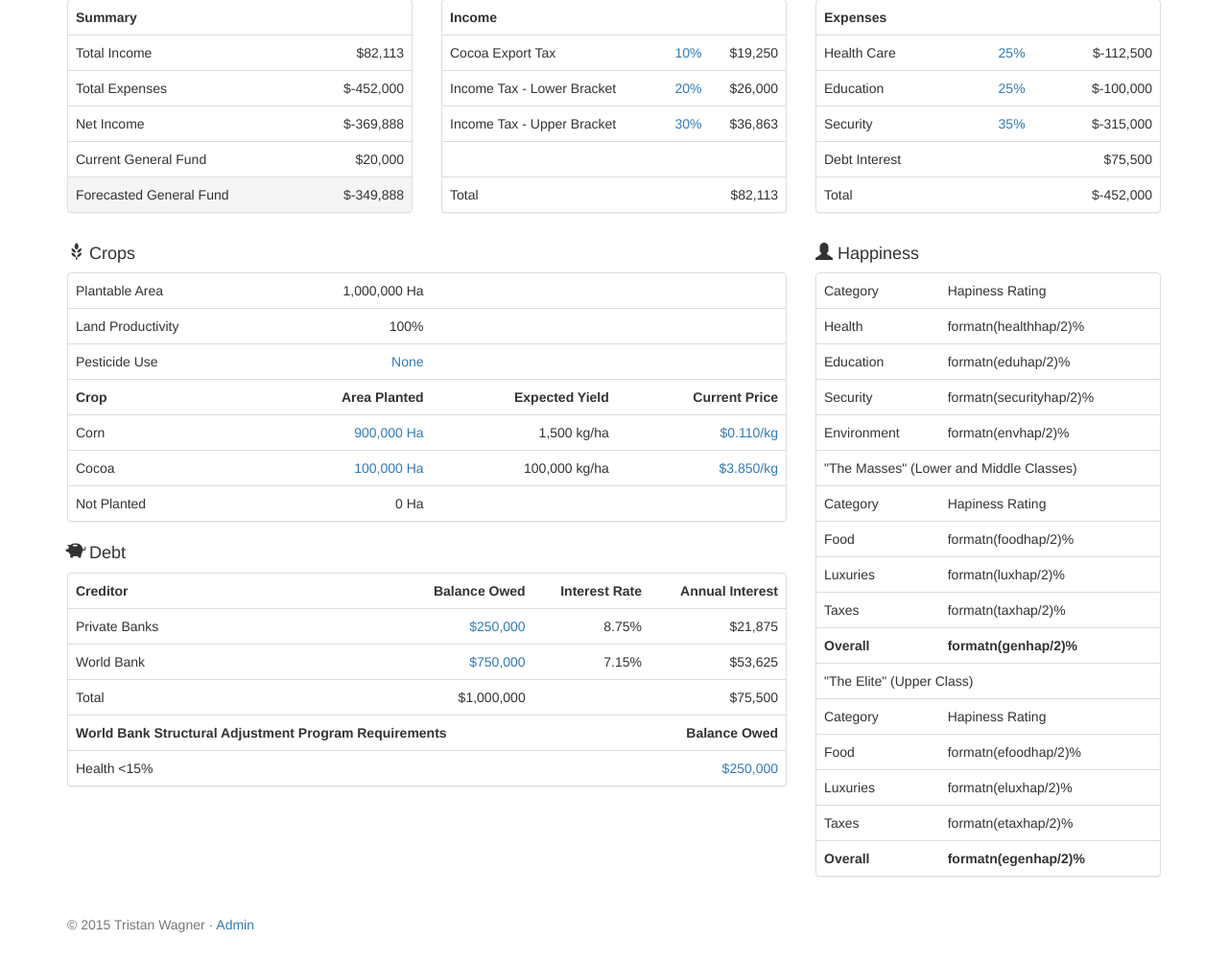
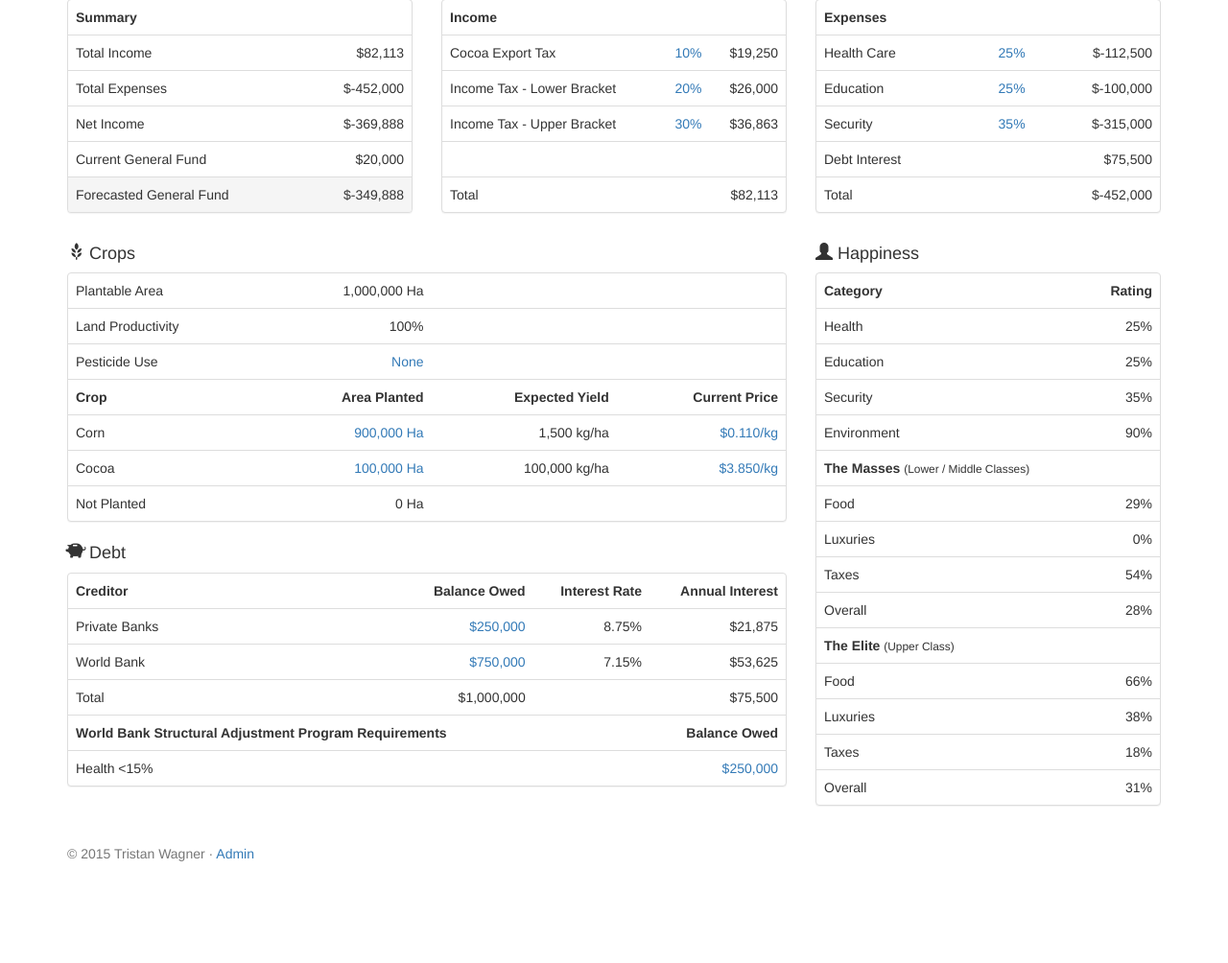
Before and after one commit to twagner000/tristanwagner, a Django app: page /deveconsim/ in a window 1280 px wide. Shown: the part 389-1393 px from the top of the page at 96% size. After the commit the page ends 1287 px from the top, so only its background shows below. Run offline with Django 3.2, Linux system fonts and the light colour scheme; the visitor is signed in with stand-in values (Sample User, id 1); some libraries are stand-ins or nearby versions.

Commit message:
added happiness table calculations to deveconsim

```diff
--- a/deveconsim/templates/deveconsim/index.html
+++ b/deveconsim/templates/deveconsim/index.html
@@ -216,23 +216,21 @@
                     <h4><span class="glyphicon glyphicon-user" aria-hidden="true"></span> Happiness</h4>
                     <div class="panel panel-default">
                         <table class="table">
-                            <tr><td colspan="2">Category</td><td colspan="2">Hapiness Rating</td></tr>
-                            <tr><td colspan="2">Health</td><td colspan="2">formatn(healthhap/2)%</td></tr>
-                            <tr><td colspan="2">Education</td><td colspan="2">formatn(eduhap/2)%</td></tr>
-                            <tr><td colspan="2">Security</td><td colspan="2">formatn(securityhap/2)%</td></tr>
-                            <tr><td colspan="2">Environment</td><td colspan="2">formatn(envhap/2)%</td></tr>
-                            <tr><td colspan="4">&quot;The Masses&quot; (Lower and Middle Classes)</td></tr>
-                            <tr><td colspan="2">Category</td><td colspan="2">Hapiness Rating</td></tr>
-                            <tr><td colspan="2">Food</td><td colspan="2">formatn(foodhap/2)%</td></tr>
-                            <tr><td colspan="2">Luxuries</td><td colspan="2">formatn(luxhap/2)%</td></tr>
-                            <tr><td colspan="2">Taxes</td><td colspan="2">formatn(taxhap/2)%</td></tr>
-                            <tr><td colspan="2"><b>Overall</b></td><td colspan="2"><b>formatn(genhap/2)%</b></td></tr>
-                            <tr><td colspan="4">&quot;The Elite&quot; (Upper Class)</td></tr>
-                            <tr><td colspan="2">Category</td><td colspan="2">Hapiness Rating</td></tr>
-                            <tr><td colspan="2">Food</td><td colspan="2">formatn(efoodhap/2)%</td></tr>
-                            <tr><td colspan="2">Luxuries</td><td colspan="2">formatn(eluxhap/2)%</td></tr>
-                            <tr><td colspan="2">Taxes</td><td colspan="2">formatn(etaxhap/2)%</td></tr>
-                            <tr><td colspan="2"><b>Overall</b></td><td colspan="2"><b>formatn(egenhap/2)%</b></td></tr>
+                            <tr><th>Category</th><th class="text-right">Rating</th></tr>
+                            <tr><td>Health</td><td class="text-right">{{hap.health|floatformat:0}}%</td></tr>
+                            <tr><td>Education</td><td class="text-right">{{hap.education|floatformat:0}}%</td></tr>
+                            <tr><td>Security</td><td class="text-right">{{hap.security|floatformat:0}}%</td></tr>
+                            <tr><td>Environment</td><td class="text-right">{{hap.env|floatformat:0}}%</td></tr>
+                            <tr><td colspan="2"><strong>The Masses</strong> <small>(Lower / Middle Classes)</small></td></tr>
+                            <tr><td>Food</td><td class="text-right">{{hap.lfood|floatformat:0}}%</td></tr>
+                            <tr><td>Luxuries</td><td class="text-right">{{hap.llux|floatformat:0}}%</td></tr>
+                            <tr><td>Taxes</td><td class="text-right">{{hap.ltax|floatformat:0}}%</td></tr>
+                            <tr><td>Overall</td><td class="text-right">{{hap.lgen|floatformat:0}}%</td></tr>
+                            <tr><td colspan="2"><strong>The Elite</strong> <small>(Upper Class)</small></td></tr>
+                            <tr><td>Food</td><td class="text-right">{{hap.ufood|floatformat:0}}%</td></tr>
+                            <tr><td>Luxuries</td><td class="text-right">{{hap.ulux|floatformat:0}}%</td></tr>
+                            <tr><td>Taxes</td><td class="text-right">{{hap.utax|floatformat:0}}%</td></tr>
+                            <tr><td>Overall</td><td class="text-right">{{hap.ugen|floatformat:0}}%</td></tr>
                         </table>
                     </div>
                 </div>
--- a/deveconsim/views.py
+++ b/deveconsim/views.py
@@ -1,6 +1,11 @@
 from django.shortcuts import render
 from collections import defaultdict
 from django.contrib.auth.decorators import login_required
+import math
+
+def hapw(hap):
+	hapa = [3,2.4,1.9,1.6,1.4,1.2,1,1.05,1.1,1.15,1.2,1.25,1.3,1.35,1.4,1.5,1.6,1.7,1.85,2]
+	return hapa[int(hap/5)]
 
 @login_required
 def index(request):
@@ -15,6 +20,10 @@ def index(request):
     crop_list = ['corn','cocoa']
     int_rate = {'p':8.75, 's':7.15} #pintrate, sintrate
     svcmax = {'health':450000, 'education':400000, 'security':900000}
+    mpop = 4950000 #MassesPopulation
+    epop = 50000 #ElitePopulation
+    genhapw = {'l':{'lfood':.2,'llux':.15,'ltax':.16,'health':.14,'education':.14,'security':.14,'env':.07},
+                    'u':{'ufood':0.06,'ulux':.25,'utax':.22,'health':.1,'education':.1,'security':.24,'env':.03}}
 
     #load data for game instance
     genfund = 20000
@@ -28,7 +37,7 @@ def index(request):
     crops['unplanted'] = crops['land']-crops['corn']['planted']-crops['cocoa']['planted']
     for c in crop_list:
         crops[c]['yield'] = pest_data[crops['pesticides']][c]['yield']*crops['landprod']/100 #cny, ccy
-        crops[c]['price'] = prices[c][min([turn,len(prices[c])])-1]
+        crops[c]['price'] = prices[c][min([turn,len(prices[c])])-1] #cnprc, ccprc
         crops[c]['inc'] = crops[c]['planted']*crops[c]['yield']*crops[c]['price'] #cninc, ccinc
         crops[c]['exp'] = crops[c]['planted']*(pest_data[crops['pesticides']][c]['cost']+sum(crop_cost[c].values())) #cngc, ccgc
         crops[c]['net'] = crops[c]['inc']*(.85-tax_rate[c]/100 if c=='cocoa' else 1)-crops[c]['exp'] #cnginc, ccginc
@@ -59,4 +68,23 @@ def index(request):
     budget = {'tax_rate':tax_rate, 'inc':inc, 'svc_rate':svc_rate, 'exp':exp, 'genfund':genfund, 'net':inc['total']+exp['total']}
     budget['genfund_next'] = budget['genfund']+budget['net']
 
-    return render(request, 'deveconsim/index.html', {'turn':turn, 'budget':budget, 'crops':crops, 'debt':debt})
+    lbatinc = max(0,lbinc*(1-tax_rate['lower']/100-0.1)/mpop)
+    ubatinc = max(0,ubinc*(1-tax_rate['upper']/100-0.05)/epop)
+    cntobuy = min(int(lbatinc**.5/2)-7,68)*100 if lbatinc >= 400 else min(200,int(lbatinc/crops['corn']['price']))
+    ecntobuy = min(int(ubatinc**.5/2)-7,68)*100 if ubatinc >= 400 else min(200,int(ubatinc/crops['corn']['price']))
+
+    hap = {}
+    hap['lfood'] = max(0,1.75*1.017**cntobuy if cntobuy < 190 else 12.5*math.log(cntobuy)-22.5)
+    hap['ufood'] = max(0,1.75*1.017**ecntobuy if ecntobuy < 190 else 12.5*math.log(ecntobuy)-22.5)
+    hap['llux'] = max(0,12.5*math.log(max(1,lbatinc-cntobuy*crops['corn']['price']))-57.5)
+    hap['ulux'] = max(0,13.5*math.log(max(1,ubatinc-ecntobuy*crops['corn']['price']))-60)
+    hap['ltax'] = max(0,90-tax_rate['lower']*1.8) if tax_rate['lower'] else 100
+    hap['utax'] = max(0,90-tax_rate['upper']*2.4) if tax_rate['upper'] else 100
+    hap['health'] = svc_rate['health']
+    hap['education'] = svc_rate['education']
+    hap['security'] = svc_rate['security']
+    hap['env'] = max(0,90-2*pest_data[crops['pesticides']]['unhappiness'])
+    hap['lgen'] = sum(hap[k]*hapw(hap[k])*v for k,v in genhapw['l'].items())/sum(hapw(hap[k]) for k in genhapw['l'].keys())*7
+    hap['ugen'] = sum(hap[k]*hapw(hap[k])*v for k,v in genhapw['u'].items())/sum(hapw(hap[k]) for k in genhapw['u'].keys())*7
+
+    return render(request, 'deveconsim/index.html', {'turn':turn, 'budget':budget, 'crops':crops, 'debt':debt, 'hap':hap})
```
